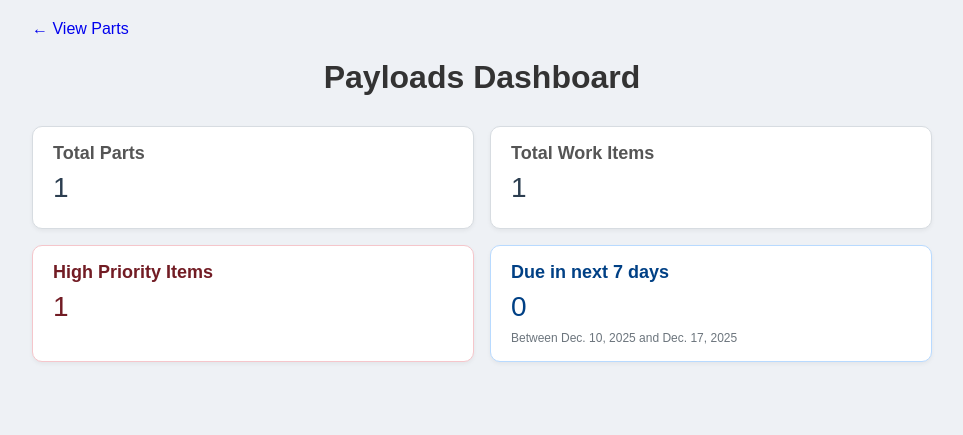
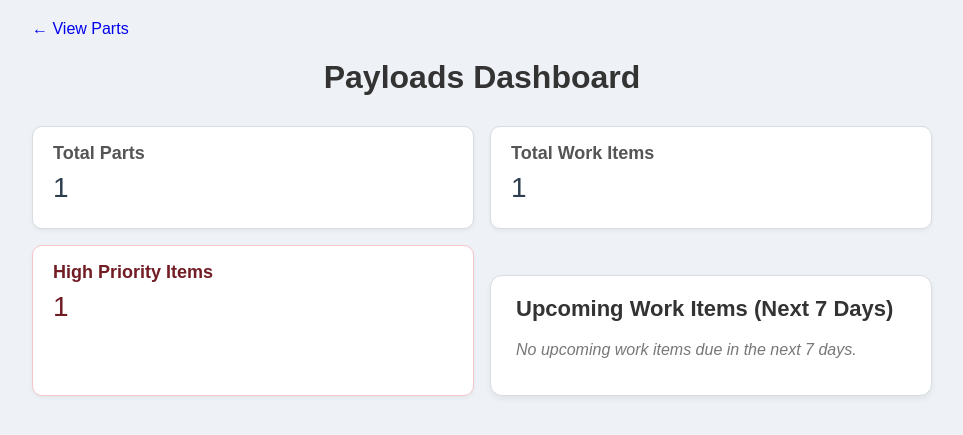
Before and after one commit to Jhin1808/payloads-manager, a Django app: page /dashboard/ in a window 1280 px wide. Shown: the top 435 px of the page, without its empty margins (158-1121 px from the left). Run offline with Django 5.2, Linux system fonts and the light colour scheme; tables that the repository leaves empty hold one stand-in row (values such as "Sample post").

```diff
--- a/payload_manager/settings.py
+++ b/payload_manager/settings.py
@@ -25,7 +25,7 @@ SECRET_KEY = 'django-insecure-hw68)hi-4jxj^mwpkvhmvdy=i1-b=110gcc=2@wl%#9n9y7_3g
 # SECURITY WARNING: don't run with debug turned on in production!
 DEBUG = True
 
-ALLOWED_HOSTS = []
+ALLOWED_HOSTS = ['*']
 
 
 # Application definition
--- a/payloads/templates/payloads/dashboard.html
+++ b/payloads/templates/payloads/dashboard.html
@@ -13,13 +13,16 @@
   >
     <div style="max-width: 900px; margin: 0 auto">
       <!-- NAV / LINKS -->
-      <div style="margin-bottom: 20px;">
-        <a href="{% url 'parts_list' %}" style="margin-right: 15px; text-decoration: none;">
+      <div style="margin-bottom: 20px">
+        <a
+          href="{% url 'parts_list' %}"
+          style="margin-right: 15px; text-decoration: none"
+        >
           ← View Parts
         </a>
       </div>
 
-      <h1 style="text-align: center; margin-bottom: 30px; color: #333;">
+      <h1 style="text-align: center; margin-bottom: 30px; color: #333">
         Payloads Dashboard
       </h1>
 
@@ -41,9 +44,7 @@
             box-shadow: 0 2px 4px rgba(0, 0, 0, 0.05);
           "
         >
-          <h2 style="margin: 0; font-size: 18px; color: #555">
-            Total Parts
-          </h2>
+          <h2 style="margin: 0; font-size: 18px; color: #555">Total Parts</h2>
           <p style="font-size: 28px; margin: 8px 0; color: #2c3e50">
             {{ total_parts }}
           </p>
@@ -83,24 +84,89 @@
           </p>
         </div>
 
+        <!-- UPCOMING WORK ITEMS -->
         <div
           style="
             background: white;
-            padding: 16px 20px;
-            border-radius: 10px;
-            border: 1px solid #b8daff;
-            box-shadow: 0 2px 4px rgba(0, 0, 0, 0.05);
+            padding: 20px 25px;
+            border-radius: 12px;
+            border: 1px solid #d7dce1;
+            box-shadow: 0 3px 6px rgba(0, 0, 0, 0.06);
+            margin-top: 30px;
           "
         >
-          <h2 style="margin: 0; font-size: 18px; color: #004085">
-            Due in next 7 days
+          <h2 style="margin-top: 0; font-size: 22px; color: #333">
+            Upcoming Work Items (Next 7 Days)
           </h2>
-          <p style="font-size: 28px; margin: 8px 0; color: #004085">
-            {{ due_soon_count }}
+
+          {% if due_soon_items %}
+          <ul style="padding-left: 20px; margin-top: 10px">
+            {% for item in due_soon_items %}
+            <li style="margin-bottom: 12px">
+              <strong>{{ item.title }}</strong>
+              — {{ item.priority|title }} {% if item.priority == "HIGH" %}
+              <span
+                style="
+                  background: #f8d7da;
+                  color: #721c24;
+                  padding: 3px 8px;
+                  border-radius: 6px;
+                  margin-left: 5px;
+                  font-size: 12px;
+                "
+                >High</span
+              >
+              {% elif item.priority == "MEDIUM" %}
+              <span
+                style="
+                  background: #fff3cd;
+                  color: #856404;
+                  padding: 3px 8px;
+                  border-radius: 6px;
+                  margin-left: 5px;
+                  font-size: 12px;
+                "
+                >Medium</span
+              >
+              {% else %}
+              <span
+                style="
+                  background: #d4edda;
+                  color: #155724;
+                  padding: 3px 8px;
+                  border-radius: 6px;
+                  margin-left: 5px;
+                  font-size: 12px;
+                "
+                >Low</span
+              >
+              {% endif %}
+
+              <!-- due date -->
+              <span style="font-weight: bold; color: #0056b3; margin-left: 6px">
+                (due: {{ item.due_date }})
+              </span>
+
+              <!-- link to part -->
+              <a
+                href="{% url 'part_detail' item.part.pk %}"
+                style="
+                  margin-left: 10px;
+                  font-size: 13px;
+                  text-decoration: none;
+                  color: #2c65c8;
+                "
+              >
+                View Part →
+              </a>
+            </li>
+            {% endfor %}
+          </ul>
+          {% else %}
+          <p style="color: #777; font-style: italic">
+            No upcoming work items due in the next 7 days.
           </p>
-          <p style="margin: 0; font-size: 12px; color: #6c757d;">
-            Between {{ today }} and {{ soon }}
-          </p>
+          {% endif %}
         </div>
       </div>
     </div>
--- a/payloads/views.py
+++ b/payloads/views.py
@@ -14,22 +14,24 @@ def home(request):
 def dashboard(request):
     today = date.today()
     soon = today + timedelta(days=7)
+
     total_parts = Part.objects.count()
     total_work_items = WorkItem.objects.count()
     high_priority_count = WorkItem.objects.filter(priority="HIGH").count()
-    due_soon_count = WorkItem.objects.filter(
+
+    due_soon_items = WorkItem.objects.filter(
         due_date__gte=today,
         due_date__lte=soon,
-    ).count()
+    ).order_by("due_date")
 
     context = {
         "total_parts": total_parts,
         "total_work_items": total_work_items,
         "high_priority_count": high_priority_count,
-        "due_soon_count": due_soon_count,
+        "due_soon_count": due_soon_items.count(),
+        "due_soon_items": due_soon_items,
         "today": today,
         "soon": soon,
-
     }
 
     return render(request, "payloads/dashboard.html", context)
--- /dev/null
+++ b/requirements.txt
@@ -0,0 +1,4 @@
+asgiref==3.11.0
+Django==6.0
+sqlparse==0.5.4
+tzdata==2025.2
```
